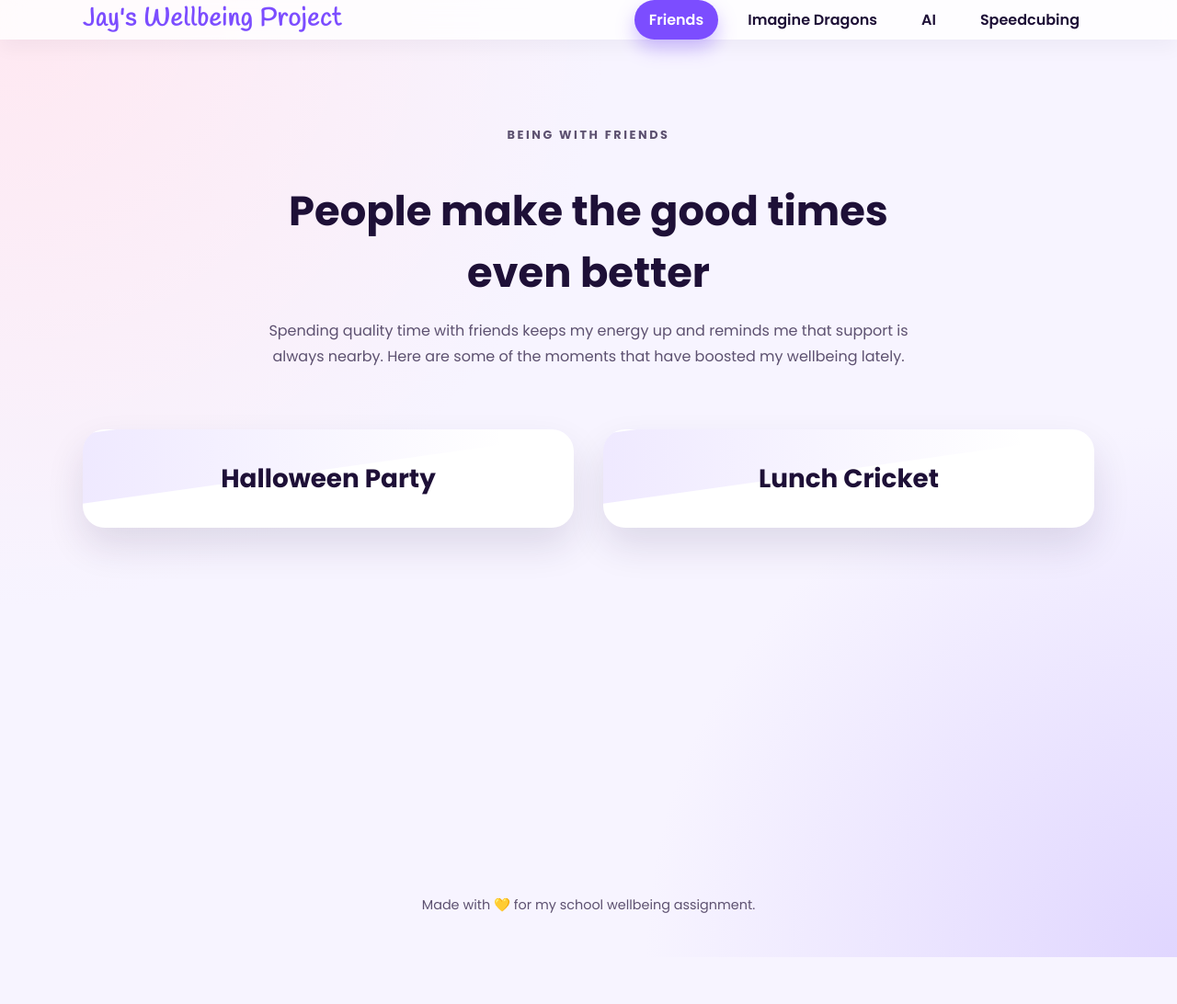
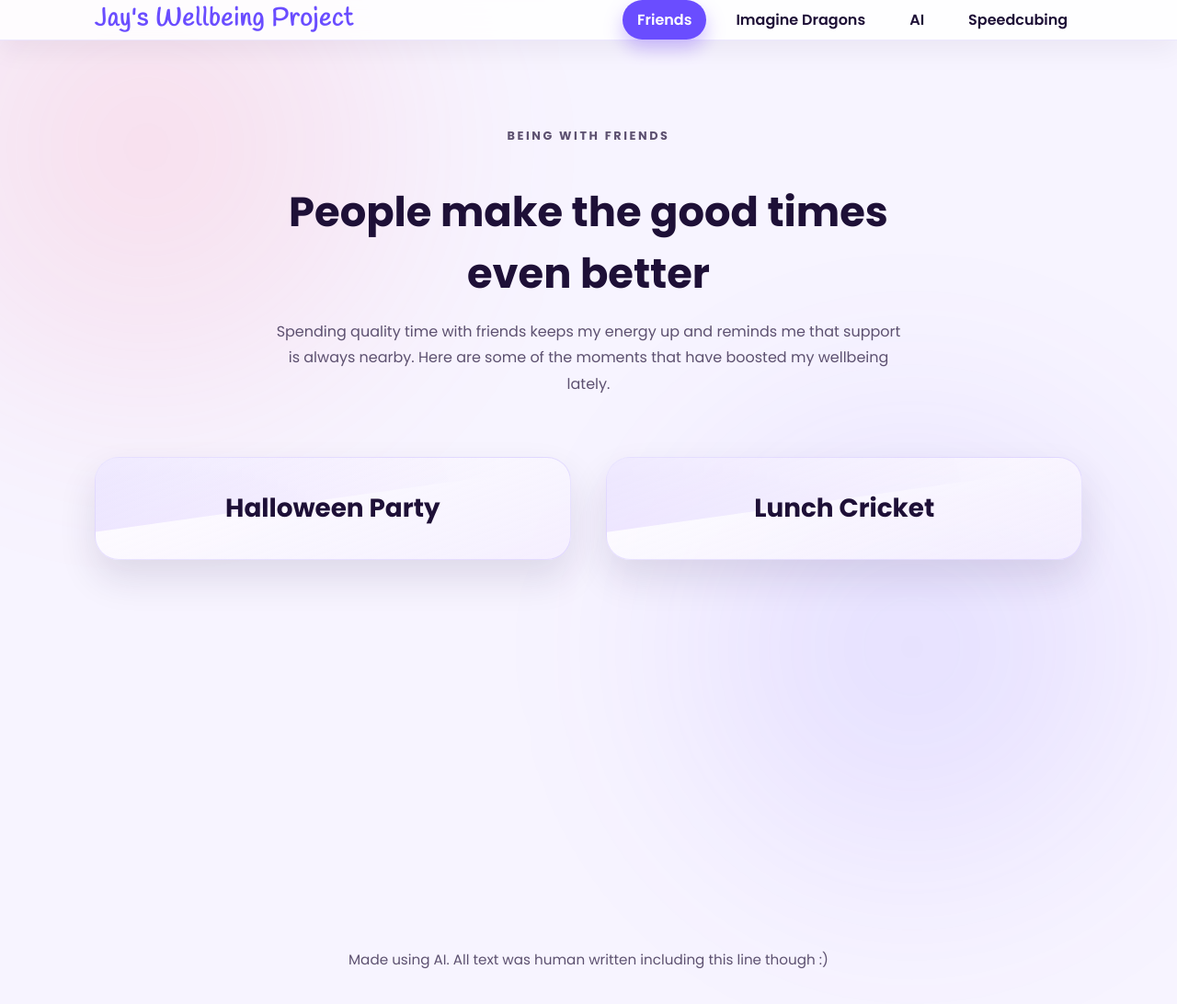
Before and after one commit to Grogu1010/WellbeingProject, a plain HTML site: page friends.html in a window 1280 px wide. Shown: the whole page at 92% size. Before the commit the page ends 1041 px from the top, so only its background shows below. Drawn offline with Linux system fonts and the light colour scheme.

Commit message:
Refresh styling and improve AI card layout

```diff
--- a/ai.html
+++ b/ai.html
@@ -42,7 +42,7 @@
           <article class="story-card" tabindex="0">
             <div class="card-inner">
               <div class="card-face card-front">
-                <h3>Histage Build</h3>
+                <h3>HiStage Build</h3>
               </div>
               <div class="card-face card-back">
                 <p>
@@ -77,8 +77,10 @@
 
     <footer class="site-footer">
       <div class="container">
-        <p>Made with 💛 for my school wellbeing assignment.</p>
+        <p>Made using AI. All text was human written including this line though :)</p>
       </div>
     </footer>
+
+    <script src="scripts.js"></script>
   </body>
 </html>
--- a/friends.html
+++ b/friends.html
@@ -80,8 +80,10 @@
 
     <footer class="site-footer">
       <div class="container">
-        <p>Made with 💛 for my school wellbeing assignment.</p>
+        <p>Made using AI. All text was human written including this line though :)</p>
       </div>
     </footer>
+
+    <script src="scripts.js"></script>
   </body>
 </html>
--- /dev/null
+++ b/scripts.js
@@ -0,0 +1,64 @@
+const ready = () => {
+  const cards = document.querySelectorAll('.story-card');
+  if (!cards.length) {
+    return;
+  }
+
+  const fitCard = (card) => {
+    const back = card.querySelector('.card-back');
+    if (!back) return;
+
+    const backStyles = getComputedStyle(back);
+    const paddingY = parseFloat(backStyles.paddingTop) + parseFloat(backStyles.paddingBottom);
+    const available = card.clientHeight - paddingY;
+    if (available <= 0) return;
+
+    const minFont = parseFloat(backStyles.getPropertyValue('--card-back-font-min')) || 0.85;
+    const maxFont = parseFloat(backStyles.getPropertyValue('--card-back-font-max')) || 1.05;
+    let fontSize = maxFont;
+
+    back.style.setProperty('--card-back-font', `${fontSize}rem`);
+
+    const shrink = () => {
+      let safety = 0;
+      while (back.scrollHeight > available && fontSize > minFont && safety < 100) {
+        fontSize -= 0.02;
+        back.style.setProperty('--card-back-font', `${fontSize}rem`);
+        safety += 1;
+      }
+    };
+
+    const grow = () => {
+      let safety = 0;
+      while (back.scrollHeight < available * 0.86 && fontSize < maxFont && safety < 100) {
+        fontSize += 0.02;
+        back.style.setProperty('--card-back-font', `${fontSize}rem`);
+        safety += 1;
+      }
+    };
+
+    shrink();
+    grow();
+  };
+
+  const applyFit = () => {
+    cards.forEach((card) => {
+      const back = card.querySelector('.card-back');
+      if (back) {
+        back.style.removeProperty('--card-back-font');
+      }
+      fitCard(card);
+    });
+  };
+
+  applyFit();
+  window.addEventListener('resize', () => {
+    window.requestAnimationFrame(applyFit);
+  });
+};
+
+if (document.readyState === 'loading') {
+  document.addEventListener('DOMContentLoaded', ready);
+} else {
+  ready();
+}
--- a/styles.css
+++ b/styles.css
@@ -1,11 +1,16 @@
+
 :root {
   --bg: #f7f4ff;
   --bg-alt: #ffffff;
-  --accent: #7c4dff;
+  --accent: #6a4dff;
+  --accent-soft: #d8ccff;
   --accent-2: #ff6584;
   --text: #1e1037;
   --muted: #5d5170;
+  --surface-border: rgba(106, 77, 255, 0.15);
   --shadow: 0 20px 40px rgba(43, 22, 75, 0.12);
+  --shadow-soft: 0 25px 55px rgba(65, 38, 105, 0.18);
+  --transition-snap: cubic-bezier(0.33, 1, 0.68, 1);
 }
 
 * {
@@ -16,9 +21,34 @@ body {
   margin: 0;
   font-family: "Poppins", sans-serif;
   color: var(--text);
-  background: radial-gradient(circle at top left, #ffe8f1, transparent 40%),
-    radial-gradient(circle at bottom right, #e0d6ff, transparent 35%), var(--bg);
+  background: var(--bg);
   min-height: 100vh;
+  -webkit-font-smoothing: antialiased;
+  position: relative;
+}
+
+body::before,
+body::after {
+  content: "";
+  position: fixed;
+  z-index: -1;
+  width: 65vmax;
+  height: 65vmax;
+  filter: blur(90px);
+  opacity: 0.5;
+  pointer-events: none;
+}
+
+body::before {
+  background: radial-gradient(circle, rgba(255, 101, 132, 0.35), transparent 65%);
+  top: -20vmax;
+  left: -20vmax;
+}
+
+body::after {
+  background: radial-gradient(circle, rgba(106, 77, 255, 0.3), transparent 60%);
+  bottom: -25vmax;
+  right: -10vmax;
 }
 
 a {
@@ -34,6 +64,11 @@ a:focus {
 .container {
   width: min(1100px, 92vw);
   margin: 0 auto;
+  padding-inline: clamp(0.5rem, 1vw, 1rem);
+}
+
+section {
+  scroll-margin-top: 6rem;
 }
 
 .flex-between {
@@ -44,12 +79,13 @@ a:focus {
 }
 
 .site-header {
-  background: rgba(255, 255, 255, 0.8);
-  backdrop-filter: blur(12px);
+  background: rgba(255, 255, 255, 0.85);
+  backdrop-filter: blur(16px);
   position: sticky;
   top: 0;
   z-index: 10;
-  box-shadow: 0 10px 20px rgba(30, 16, 55, 0.04);
+  box-shadow: 0 10px 30px rgba(30, 16, 55, 0.06);
+  border-bottom: 1px solid rgba(106, 77, 255, 0.12);
 }
 
 .logo {
@@ -69,12 +105,15 @@ a:focus {
 .main-nav a {
   padding: 0.55rem 1rem;
   border-radius: 999px;
-  transition: all 0.2s ease;
+  transition: background 0.25s var(--transition-snap),
+    color 0.25s var(--transition-snap),
+    transform 0.25s var(--transition-snap);
 }
 
 .main-nav a:hover,
 .main-nav a:focus {
   background: rgba(124, 77, 255, 0.15);
+  transform: translateY(-1px);
 }
 
 .main-nav a.active {
@@ -84,7 +123,18 @@ a:focus {
 }
 
 .hero {
-  padding: 6rem 0 4rem;
+  padding: 6rem 0 4.5rem;
+  position: relative;
+  overflow: hidden;
+}
+
+.hero::after {
+  content: "";
+  position: absolute;
+  inset: 10% -30% -40% 40%;
+  background: linear-gradient(135deg, rgba(255, 255, 255, 0.65), transparent 55%);
+  filter: blur(20px);
+  z-index: -1;
 }
 
 .hero-content {
@@ -116,20 +166,21 @@ a:focus {
   display: flex;
   flex-wrap: wrap;
   gap: 1rem;
-  margin-top: 2rem;
+  margin-top: 2.4rem;
 }
 
 .btn {
   display: inline-flex;
   align-items: center;
   justify-content: center;
-  padding: 0.75rem 1.6rem;
+  padding: 0.85rem 1.8rem;
   border-radius: 999px;
   font-weight: 600;
-  background: var(--accent);
+  background: linear-gradient(135deg, var(--accent), #9d7dff);
   color: white;
-  box-shadow: 0 15px 30px rgba(124, 77, 255, 0.25);
-  transition: transform 0.2s ease, box-shadow 0.2s ease;
+  box-shadow: 0 18px 36px rgba(124, 77, 255, 0.28);
+  transition: transform 0.25s var(--transition-snap),
+    box-shadow 0.25s var(--transition-snap);
 }
 
 .btn.secondary {
@@ -140,15 +191,16 @@ a:focus {
 
 .btn:hover,
 .btn:focus {
-  transform: translateY(-2px);
-  box-shadow: 0 20px 35px rgba(124, 77, 255, 0.28);
+  transform: translateY(-4px);
+  box-shadow: 0 24px 42px rgba(124, 77, 255, 0.32);
 }
 
 .hero-card {
-  background: var(--bg-alt);
-  padding: 2rem;
-  border-radius: 24px;
-  box-shadow: var(--shadow);
+  background: linear-gradient(145deg, rgba(255, 255, 255, 0.95), rgba(216, 204, 255, 0.8));
+  padding: 2.4rem;
+  border-radius: 28px;
+  box-shadow: var(--shadow-soft);
+  border: 1px solid var(--surface-border);
 }
 
 .hero-card h2 {
@@ -157,13 +209,13 @@ a:focus {
 }
 
 .hero-card ul {
-  padding-left: 1.4rem;
+  padding-left: 1.3rem;
   color: var(--muted);
-  line-height: 1.7;
+  line-height: 1.75;
 }
 
 .hobby-grid {
-  padding: 4rem 0 6rem;
+  padding: 4rem 0 6.5rem;
 }
 
 .hobby-grid h2 {
@@ -179,13 +231,15 @@ a:focus {
 }
 
 .hobby-card {
-  background: var(--bg-alt);
-  padding: 2rem;
-  border-radius: 24px;
+  background: linear-gradient(160deg, rgba(255, 255, 255, 0.95), rgba(255, 255, 255, 0.75));
+  padding: 2.2rem;
+  border-radius: 28px;
   box-shadow: var(--shadow);
   position: relative;
   overflow: hidden;
-  transition: transform 0.25s ease, box-shadow 0.25s ease;
+  transition: transform 0.3s var(--transition-snap),
+    box-shadow 0.3s var(--transition-snap);
+  border: 1px solid rgba(255, 255, 255, 0.8);
 }
 
 .hobby-card::after {
@@ -199,8 +253,8 @@ a:focus {
 
 .hobby-card:hover,
 .hobby-card:focus {
-  transform: translateY(-8px);
-  box-shadow: 0 25px 45px rgba(30, 16, 55, 0.15);
+  transform: translateY(-10px) scale(1.01);
+  box-shadow: 0 28px 50px rgba(30, 16, 55, 0.16);
 }
 
 .hobby-card h3 {
@@ -224,10 +278,10 @@ a:focus {
 }
 
 .site-footer {
-  padding: 3rem 0 2rem;
+  padding: 3.5rem 0 2.5rem;
   text-align: center;
   color: var(--muted);
-  font-size: 0.9rem;
+  font-size: 0.95rem;
 }
 
 .page {
@@ -255,15 +309,18 @@ a:focus {
 
 .card-grid .grid {
   display: grid;
-  gap: 2rem;
+  gap: 2.4rem;
   grid-template-columns: repeat(auto-fit, minmax(260px, 1fr));
 }
 
 .story-card {
   position: relative;
-  perspective: 1200px;
+  perspective: 1400px;
   outline: none;
-  height: var(--story-card-height, 380px);
+  --story-card-height: clamp(320px, 55vw, 400px);
+  height: var(--story-card-height);
+  --card-back-font-min: 0.82;
+  --card-back-font-max: 1.05;
 }
 
 .story-card .card-inner {
@@ -271,7 +328,7 @@ a:focus {
   width: 100%;
   height: 100%;
   transform-style: preserve-3d;
-  transition: transform 0.6s ease;
+  transition: transform 0.7s var(--transition-snap);
 }
 
 .story-card .card-face {
@@ -282,10 +339,12 @@ a:focus {
   align-items: center;
   justify-content: center;
   text-align: center;
-  padding: clamp(1.8rem, 1.4rem + 0.8vw, 2.4rem) clamp(1.6rem, 1.3rem + 0.6vw, 2.2rem);
-  background: var(--bg-alt);
-  border-radius: 24px;
+  padding: clamp(1.9rem, 1.5rem + 0.8vw, 2.5rem)
+    clamp(1.7rem, 1.3rem + 1vw, 2.4rem);
+  background: linear-gradient(160deg, rgba(255, 255, 255, 0.96), rgba(244, 238, 255, 0.82));
+  border-radius: 26px;
   box-shadow: var(--shadow);
+  border: 1px solid var(--surface-border);
   backface-visibility: hidden;
   overflow: hidden;
 }
@@ -314,13 +373,15 @@ a:focus {
   align-items: stretch;
   text-align: left;
   justify-content: center;
+  font-size: var(--card-back-font, 1rem);
+  line-height: 1.6;
+  overflow: hidden;
 }
 
 .story-card .card-back p {
   color: var(--muted);
-  line-height: 1.5;
   text-align: left;
-  font-size: clamp(0.9rem, 0.8rem + 0.3vw, 1.05rem);
+  font-size: inherit;
   overflow-wrap: anywhere;
   text-wrap: pretty;
 }
```
Also changed, not shown: imagine-dragons.html (+3 -1 lines), index.html (+3 -1 lines), speedcubing.html (+3 -1 lines).
